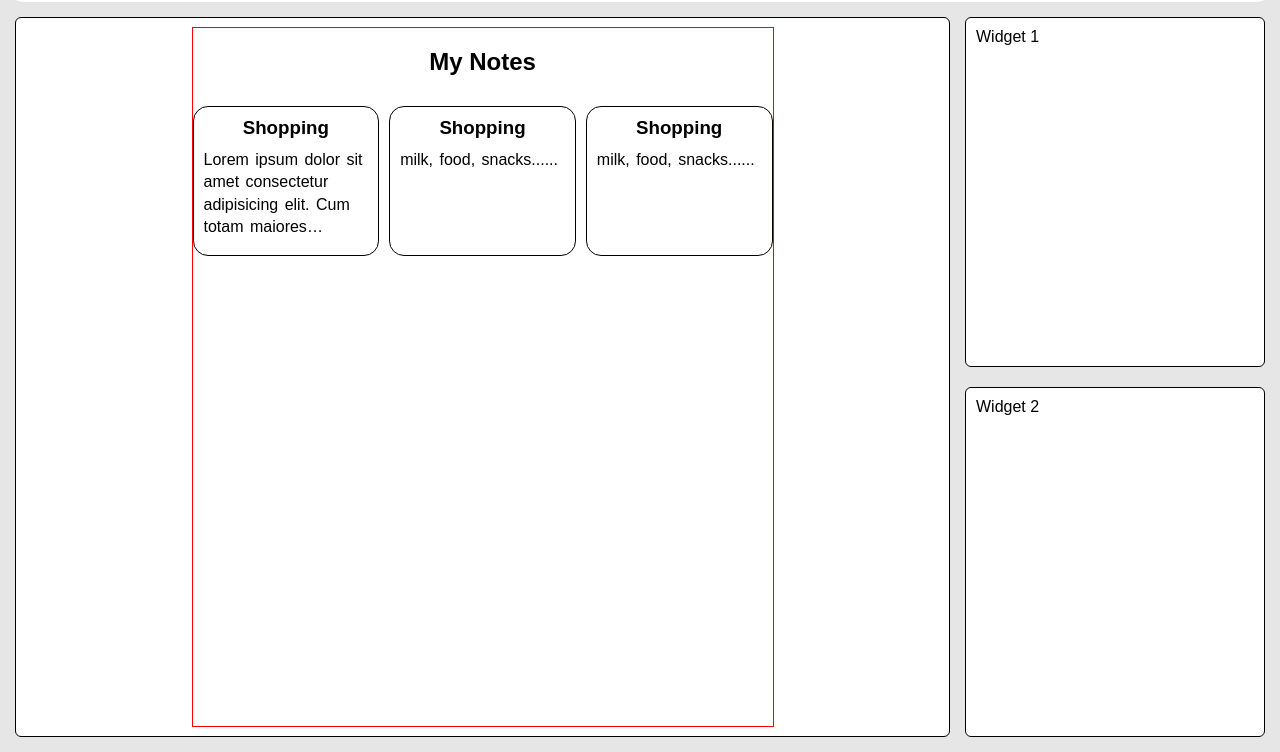
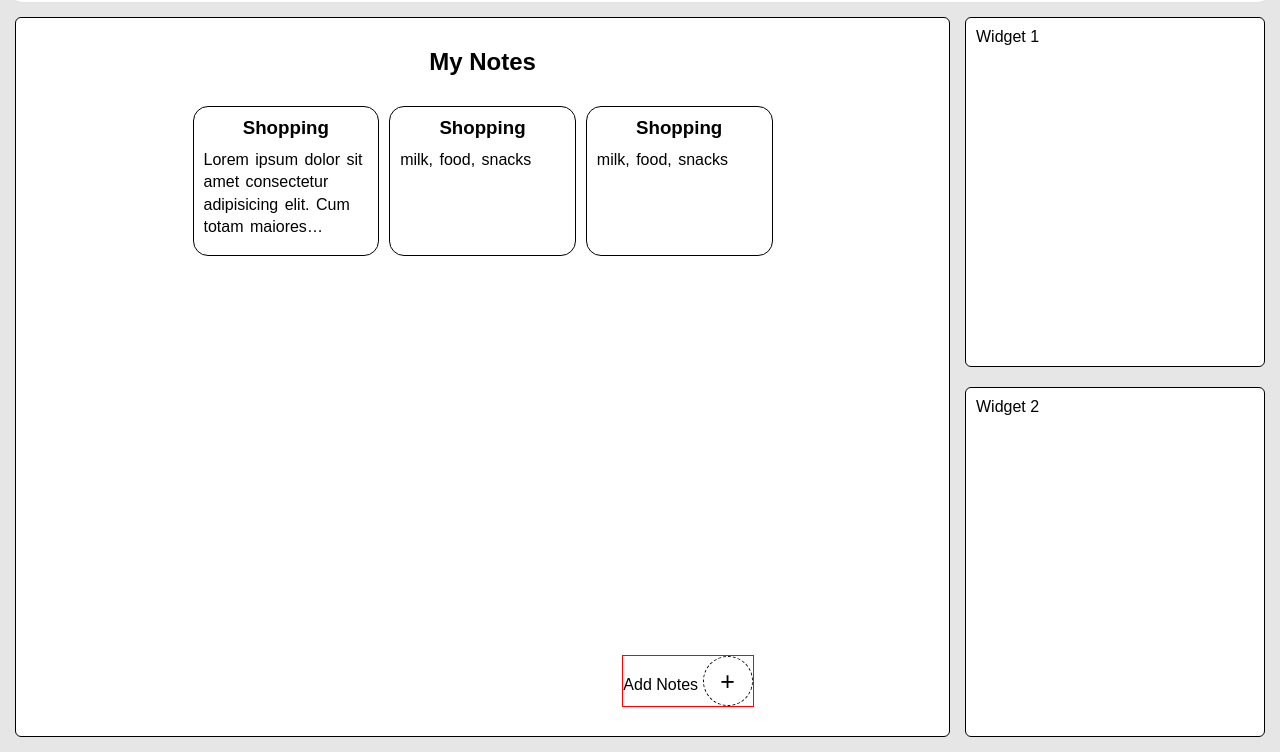
Before and after one commit to yashpatel-2403/Focusly, a plain HTML site: page index.html in a window 1280 px wide. Both pictures are taken after a click on the link "Notes". Shown: the part 48-800 px from the top of the page. Drawn offline with Linux system fonts and the light colour scheme.

Commit message:
notes+css

```diff
--- a/index.html
+++ b/index.html
@@ -94,14 +94,19 @@
 
                         <div class="note-card">
                             <h3>Shopping</h3>
-                            <p> milk, food, snacks......
+                            <p> milk, food, snacks
                             </p>
                         </div>
 
                         <div class="note-card">
                             <h3>Shopping</h3>
-                            <p> milk, food, snacks......
+                            <p> milk, food, snacks
                             </p>
+                        </div>
+
+                        <div class="noteAdd">
+                            <span class="text">Add Notes</span>
+                            <button id="addNote-btn">+ </button>
                         </div>
                     </div>
 
--- a/style.css
+++ b/style.css
@@ -269,11 +269,10 @@ ul{
 /*---------------notes--------------*/
 
 #notes{
-    outline: 1px solid red;
     max-width: 580px;
     width: 100%;
+    position: relative;
 }
-
 .notes-boxes{
     display: grid;
     grid-template-columns: repeat(auto-fit, minmax(180px,1fr));
@@ -308,6 +307,45 @@ ul{
 }
 
 
+.noteAdd{
+    position: absolute;
+    bottom: 20px;
+    right: 20px;
+    outline: 1px solid red;
+}
+#addNote-btn{
+    height: 50px;
+    width: 50px;
+    border-radius: 50%;
+    font-size: 25px;
+    background: transparent;
+    border: 1px dashed black;
+    transition: transform 0.5s ease;
+
+}
+
+#addNote-btn:hover{
+    /* transform: scale(1.1);
+    animation: spinScale 0.5s linear; */
+    transform: rotate(360deg) scale(1.1);
+}
+
+/* @keyframes spinScale {
+    0%{
+        transform: rotate(0deg);
+    }
+    25%{
+        transform: scale(1.1) rotate(90deg);
+    }
+    50%{
+        transform: scale(1.1) rotate(180deg);
+    }
+    100%{
+        transform: scale(1.1) rotate(270deg);
+    }
+
+} */
+
 
 
 /* ---------------- RESPONSIVE ---------------- */
```
